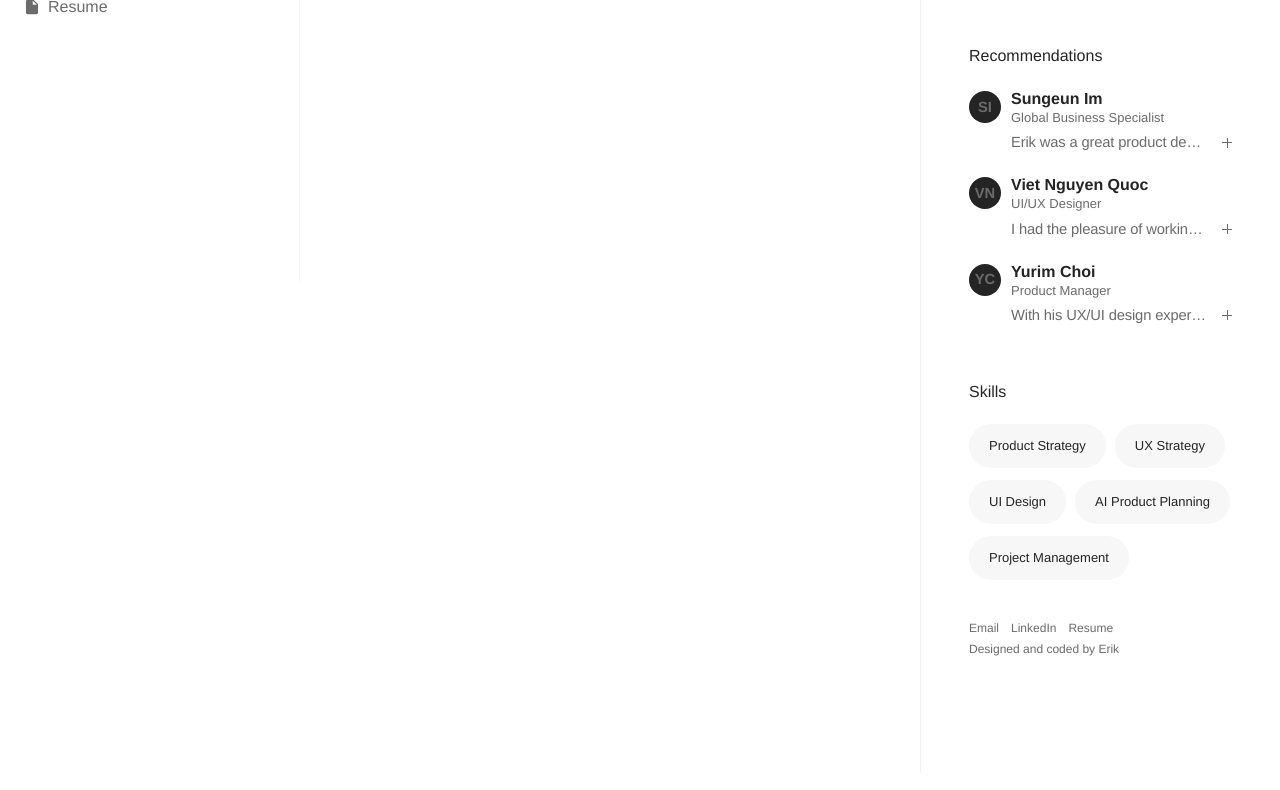
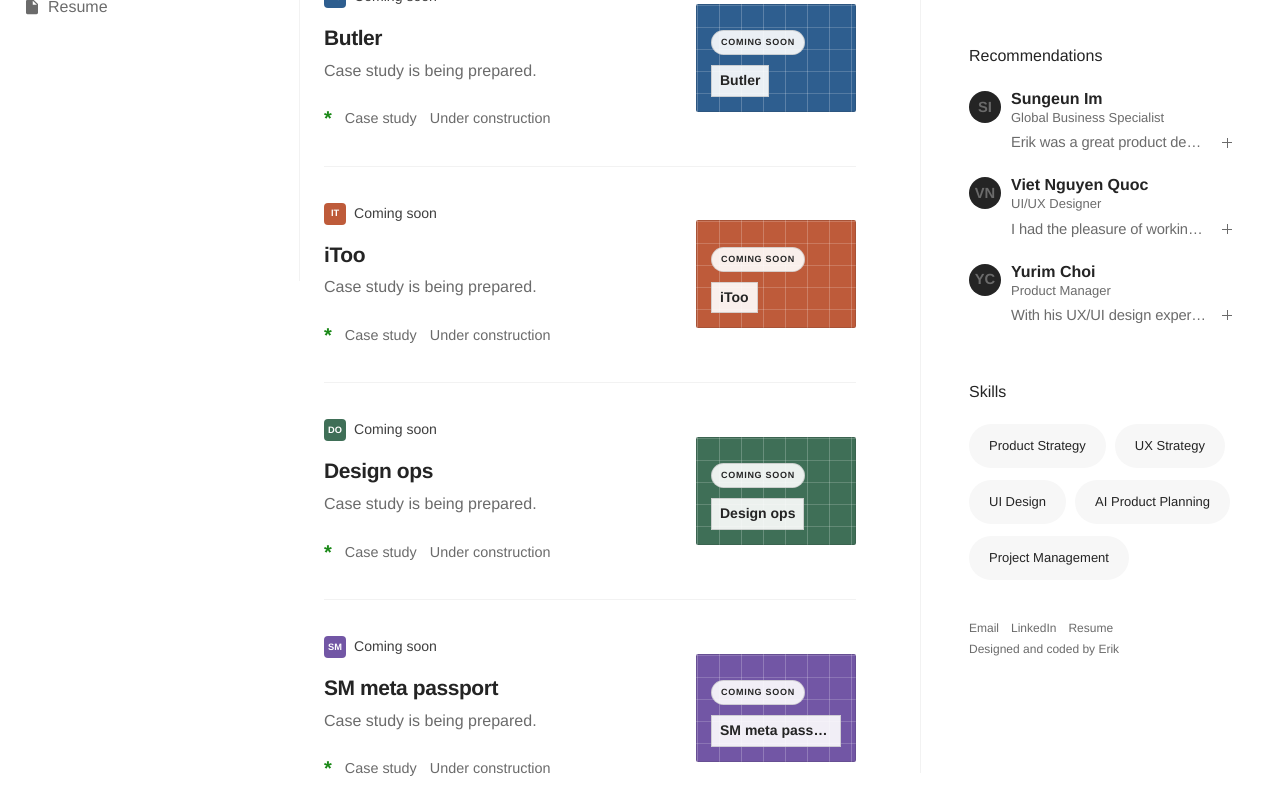
Before and after one commit to seikpark/erik-designer-portfolio, a plain HTML site: page projects/index.html in a window 1280 px wide. Shown: the part 520-1310 px from the top of the page. Drawn offline with Linux system fonts and the light colour scheme.

Commit message:
Add construction-state upcoming project cards

```diff
--- a/script.js
+++ b/script.js
@@ -67,8 +67,127 @@ const setActiveNav = () => {
 const copyButtons = document.querySelectorAll("[data-copy-email]");
 const contactButtons = Array.from(document.querySelectorAll(".app-button[href^='mailto:']"));
 const workFeeds = Array.from(document.querySelectorAll("[data-work-feed]"));
+const upcomingProjects = [
+  { title: "Butler", color: "#2e5e8f" },
+  { title: "iToo", color: "#be5b3a" },
+  { title: "Design ops", color: "#3f6f57" },
+  { title: "SM meta passport", color: "#7256a5" },
+  { title: "Smile Me", color: "#d8a71d" },
+  { title: "YZYZ", color: "#1f8277" },
+  { title: "Photoism", color: "#242424" },
+  { title: "Samsung", color: "#2d5fbd" },
+  { title: "KT", color: "#c33a36" },
+  { title: "Money pop", color: "#2f8f5b" },
+  { title: "Vivid Plus", color: "#c94f8a" },
+  { title: "Duit", color: "#58606a" },
+  { title: "Hide me please", color: "#7a6b58" },
+  { title: "Beautigo", color: "#c1775b" },
+  { title: "Seoul National University", color: "#1a4f8a" },
+  { title: "Coin Wallet", color: "#b58a19" },
+  { title: "KG", color: "#535353" },
+  { title: "Canbu", color: "#4d7b66" },
+  { title: "Pawdle", color: "#6d8c42" },
+];
+
+const getProjectInitials = (title) => {
+  const words = title.split(/\s+/).filter(Boolean);
+
+  if (words.length === 1) {
+    return title.slice(0, 2).toUpperCase();
+  }
+
+  return words
+    .slice(0, 2)
+    .map((word) => word[0])
+    .join("")
+    .toUpperCase();
+};
+
+const createProjectThumb = (project, className, label) => {
+  const thumb = document.createElement("div");
+  thumb.className = className;
+  thumb.setAttribute("aria-hidden", "true");
+
+  const labelElement = document.createElement("span");
+  labelElement.textContent = label;
+
+  const titleElement = document.createElement("strong");
+  titleElement.textContent = project.title;
+
+  thumb.append(labelElement, titleElement);
+  return thumb;
+};
+
+const renderUpcomingProjects = () => {
+  workFeeds.forEach((feed) => {
+    const fragment = document.createDocumentFragment();
+    const existingTitles = new Set(
+      Array.from(feed.querySelectorAll(".feed-story h2")).map((title) => title.textContent.trim()),
+    );
+
+    upcomingProjects.forEach((project) => {
+      if (existingTitles.has(project.title)) {
+        return;
+      }
+
+      const story = document.createElement("article");
+      story.className = "feed-story compact-story upcoming-project-story";
+      story.dataset.construction = "Under construction";
+      story.style.setProperty("--project-color", project.color);
+      story.style.setProperty("--thumb-reveal-color", project.color);
+      story.tabIndex = 0;
+      story.setAttribute("aria-label", `${project.title} case study under construction`);
+
+      const copy = document.createElement("div");
+      copy.className = "story-copy";
+
+      const source = document.createElement("p");
+      source.className = "story-source";
+
+      const badge = document.createElement("span");
+      badge.className = "source-badge soon";
+      badge.textContent = getProjectInitials(project.title);
+      source.append(badge, "Coming soon");
+
+      const title = document.createElement("h2");
+      title.textContent = project.title;
+
+      const deck = document.createElement("p");
+      deck.className = "story-deck";
+      deck.textContent = "Case study is being prepared.";
+
+      const actions = document.createElement("div");
+      actions.className = "story-actions";
+
+      const spark = document.createElement("span");
+      spark.className = "spark";
+      spark.textContent = "*";
+
+      const caseStudy = document.createElement("span");
+      caseStudy.textContent = "Case study";
+
+      const status = document.createElement("span");
+      status.textContent = "Under construction";
+
+      actions.append(spark, caseStudy, status);
+      copy.append(source, title, deck, actions);
+
+      story.append(
+        copy,
+        createProjectThumb(project, "story-thumb construction-project-thumb list-story-thumb", "Coming soon"),
+        createProjectThumb(project, "story-thumb project-placeholder-thumb tile-story-thumb", "Under construction"),
+      );
+      fragment.append(story);
+    });
+
+    feed.append(fragment);
+  });
+};
+
+renderUpcomingProjects();
+
 const feedStories = Array.from(document.querySelectorAll(".feed-story"));
-const workshopEvents = Array.from(document.querySelectorAll(".workshop-event"));
+const constructionTargets = Array.from(document.querySelectorAll("[data-construction]"));
 const menuButton = document.querySelector(".menu-button");
 const recommendationRails = Array.from(document.querySelectorAll(".recommendation-rail"));
 
@@ -335,7 +454,7 @@ if (window.matchMedia("(hover: hover) and (pointer: fine)").matches) {
   window.addEventListener("scroll", clearHoverIntent, { passive: true });
 }
 
-if (workshopEvents.length > 0) {
+if (constructionTargets.length > 0) {
   const constructionTooltip = document.createElement("div");
   constructionTooltip.className = "construction-tooltip";
   constructionTooltip.setAttribute("aria-hidden", "true");
@@ -367,7 +486,7 @@ if (workshopEvents.length > 0) {
     constructionTooltip.classList.remove("is-visible");
   };
 
-  workshopEvents.forEach((eventCard) => {
+  constructionTargets.forEach((eventCard) => {
     eventCard.addEventListener("mouseenter", (event) => showConstructionTooltip(event, eventCard));
     eventCard.addEventListener("mousemove", moveConstructionTooltip);
     eventCard.addEventListener("mouseleave", hideConstructionTooltip);
--- a/styles.css
+++ b/styles.css
@@ -2186,6 +2186,10 @@ body.sidebar-collapsed .medium-sidebar {
   cursor: pointer;
 }
 
+.feed-story[data-construction]:hover {
+  cursor: help;
+}
+
 .feed-story:first-of-type {
   padding-top: 15px;
 }
@@ -2225,6 +2229,10 @@ body.sidebar-collapsed .medium-sidebar {
 
 .source-badge.pd {
   background: var(--medium-accent-dark);
+}
+
+.source-badge.soon {
+  background: var(--project-color, var(--medium-ink));
 }
 
 .feed-story h2 {
@@ -2516,6 +2524,66 @@ body.sidebar-collapsed .medium-sidebar {
   font-size: 15px;
   font-weight: 800;
   line-height: 1.15;
+}
+
+.upcoming-project-story {
+  outline: none;
+}
+
+.upcoming-project-story:focus-visible {
+  outline: 2px solid var(--project-color, var(--medium-ink));
+  outline-offset: 5px;
+}
+
+.construction-project-thumb,
+.project-placeholder-thumb {
+  --thumb-reveal-color: var(--project-color, #d8d8d8);
+  align-content: end;
+  justify-items: start;
+  gap: 10px;
+  border: 1px solid rgba(36, 36, 36, 0.14);
+  background:
+    linear-gradient(90deg, rgba(255, 255, 255, 0.22) 1px, transparent 1px),
+    linear-gradient(rgba(255, 255, 255, 0.18) 1px, transparent 1px),
+    var(--project-color, #d8d8d8);
+  background-size: 22px 22px;
+  color: #242424;
+  padding: 14px;
+}
+
+.construction-project-thumb span,
+.project-placeholder-thumb span {
+  width: fit-content;
+  max-width: 100%;
+  border: 1px solid rgba(36, 36, 36, 0.16);
+  border-radius: 999px;
+  background: rgba(255, 255, 255, 0.9);
+  color: #242424;
+  font-size: 9px;
+  font-weight: 850;
+  letter-spacing: 0.08em;
+  line-height: 1;
+  overflow: hidden;
+  padding: 7px 9px;
+  text-overflow: ellipsis;
+  text-transform: uppercase;
+  white-space: nowrap;
+}
+
+.construction-project-thumb strong,
+.project-placeholder-thumb strong {
+  display: block;
+  max-width: 100%;
+  border: 1px solid rgba(36, 36, 36, 0.16);
+  background: rgba(255, 255, 255, 0.9);
+  color: #242424;
+  font-size: 14px;
+  font-weight: 850;
+  line-height: 1.12;
+  overflow: hidden;
+  padding: 7px 8px;
+  text-overflow: ellipsis;
+  white-space: nowrap;
 }
 
 .board-thumb {
@@ -4046,6 +4114,25 @@ body.sidebar-collapsed .medium-sidebar {
     font-size: 12px;
   }
 
+  .construction-project-thumb,
+  .project-placeholder-thumb {
+    gap: 8px;
+    background-size: 18px 18px;
+    padding: 10px;
+  }
+
+  .construction-project-thumb span,
+  .project-placeholder-thumb span {
+    font-size: 7px;
+    padding: 6px 7px;
+  }
+
+  .construction-project-thumb strong,
+  .project-placeholder-thumb strong {
+    font-size: 11px;
+    padding: 6px 7px;
+  }
+
   .work-feed.is-tile-view {
     display: grid;
     grid-template-columns: repeat(2, minmax(0, 1fr));
```
